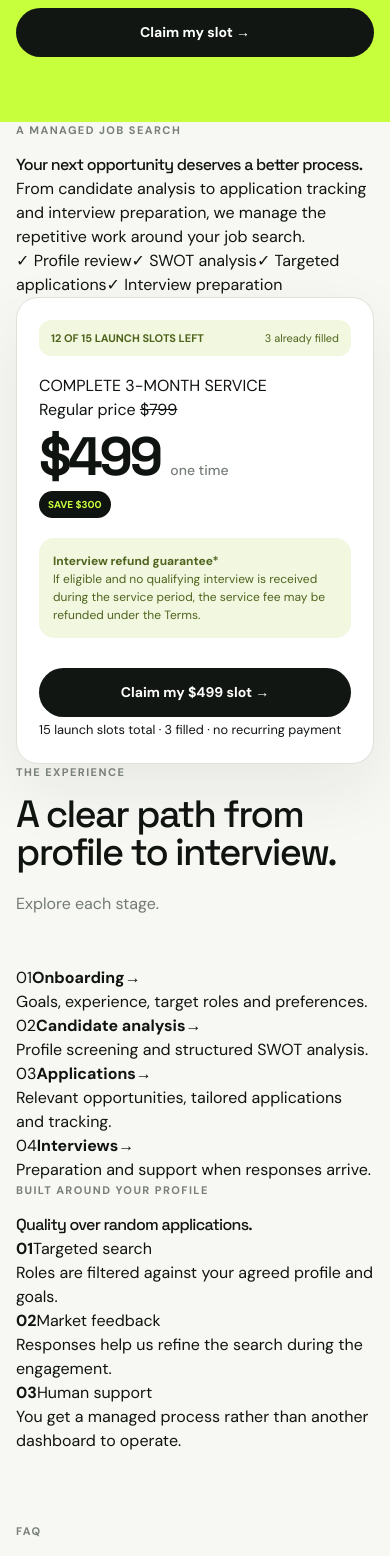
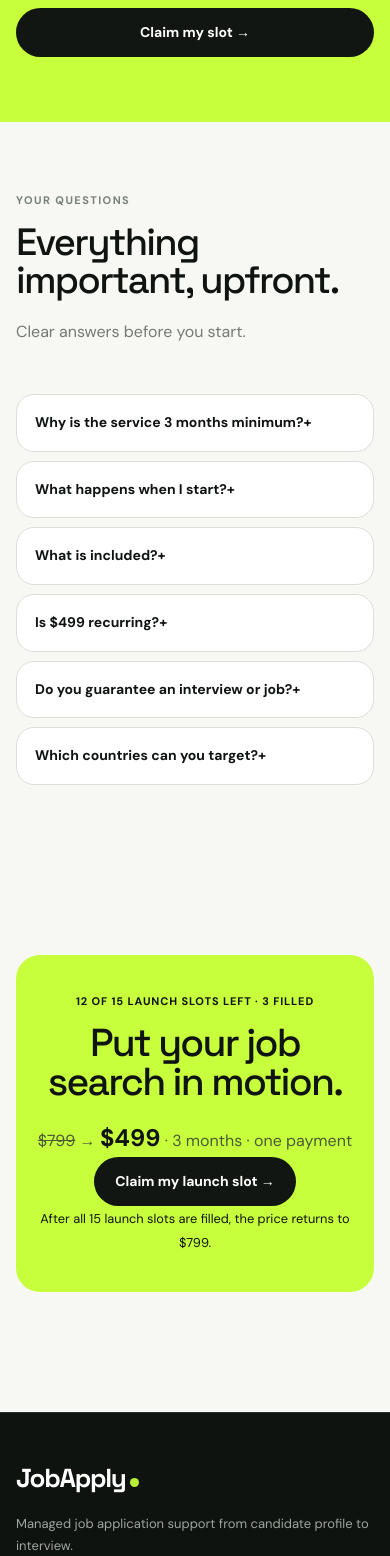
Before and after one commit to supportaff/jobapply, a Next.js app: page / in a window 390 px wide. Shown: the part 5540-7096 px from the top of the page. Built offline with nearby package versions, Linux system fonts and the light colour scheme.

Commit message:
Remove redundant mobile-heavy offer and trust sections

```diff
--- a/app/page.tsx
+++ b/app/page.tsx
@@ -2,7 +2,7 @@ import InteractiveHome from './components/InteractiveHome'
 
 const faqs = [
   ['Why is the service 3 months minimum?', 'A serious search needs time for onboarding, profile analysis, targeted applications, employer response and refinement. Three months gives the process enough runway to generate meaningful market feedback.'],
-  ['What happens when I start?', 'We begin with a structured onboarding and candidate profile review, define your target roles and markets, then complete a SWOT analysis before the application campaign starts.'],
+  ['What happens when I start?', 'We begin with structured onboarding and candidate profile review, define your target roles and markets, then complete a SWOT analysis before the application campaign starts.'],
   ['What is included?', 'Candidate onboarding, profile and SWOT analysis, job discovery, application tailoring and submission, application tracking, progress monitoring and interview preparation.'],
   ['Is $499 recurring?', 'No. $499 is a one-time launch price for the complete 3-month service. The standard price is $799 after the initial 15 launch slots.'],
   ['Do you guarantee an interview or job?', 'We do not guarantee employment or a job offer. If you complete the agreed service requirements and receive no qualifying interview invitation during the eligible service period, the interview refund guarantee may apply subject to the Terms.'],
@@ -14,35 +14,10 @@ export default function Home() {
     <header className="wrap nav"><a className="logo" href="#top">JobApply<span /></a><nav className="navlinks"><a href="#experience">How it works</a><a href="#offer">Pricing</a><a href="#faq">FAQ</a></nav><a className="btn btn-dark" href="#start">Start your search →</a></header>
     <InteractiveHome />
 
-    <section id="offer" className="professional-offer">
-      <div className="wrap professional-offer-grid">
-        <div className="offer-message">
-          <div className="section-kicker">A MANAGED JOB SEARCH</div>
-          <h2>Your next opportunity deserves a <span>better process.</span></h2>
-          <p>From candidate analysis to application tracking and interview preparation, we manage the repetitive work around your job search.</p>
-          <div className="offer-points"><span>✓ Profile review</span><span>✓ SWOT analysis</span><span>✓ Targeted applications</span><span>✓ Interview preparation</span></div>
-        </div>
-        <div className="pricecard pricecard-large">
-          <div className="limited"><strong>12 OF 15 LAUNCH SLOTS LEFT</strong><span>3 already filled</span></div>
-          <div className="price-label">COMPLETE 3-MONTH SERVICE</div>
-          <div className="oldprice">Regular price <s>$799</s></div>
-          <div className="price">$499 <span>one time</span></div>
-          <div className="save">SAVE $300</div>
-          <div className="guarantee"><strong>Interview refund guarantee*</strong><br/>If eligible and no qualifying interview is received during the service period, the service fee may be refunded under the Terms.</div>
-          <a id="start" className="btn btn-dark" href="mailto:hello@jobapply.com?subject=Claim%20JobApply%20Launch%20Slot">Claim my $499 slot →</a>
-          <small className="price-note">15 launch slots total · 3 filled · no recurring payment</small>
-        </div>
-      </div>
-    </section>
+    <section id="offer" className="section faq-section"><div className="wrap"><div className="sectionhead compact"><div><div className="section-kicker">YOUR QUESTIONS</div><h2>Everything important, upfront.</h2></div><p>Clear answers before you start.</p></div><div className="faqgrid">{faqs.map(([q,a])=><details className="faq" key={q}><summary><span>{q}</span><b>+</b></summary><p>{a}</p></details>)}</div></div></section>
 
-    <section className="interactive-benefits"><div className="wrap"><div className="sectionhead compact"><div><div className="section-kicker">THE EXPERIENCE</div><h2>A clear path from profile to interview.</h2></div><p>Explore each stage.</p></div><div className="benefit-cards"><div className="benefit-card"><span>01</span><b>Onboarding</b><i>→</i><p>Goals, experience, target roles and preferences.</p></div><div className="benefit-card"><span>02</span><b>Candidate analysis</b><i>→</i><p>Profile screening and structured SWOT analysis.</p></div><div className="benefit-card"><span>03</span><b>Applications</b><i>→</i><p>Relevant opportunities, tailored applications and tracking.</p></div><div className="benefit-card"><span>04</span><b>Interviews</b><i>→</i><p>Preparation and support when responses arrive.</p></div></div></div></section>
+    <section id="faq" className="wrap cta"><div className="ctabox"><div className="ctaeyebrow">12 OF 15 LAUNCH SLOTS LEFT · 3 FILLED</div><h2>Put your job search in motion.</h2><p><s>$799</s> → <strong>$499</strong> · 3 months · one payment</p><div className="actions center-actions"><a className="btn btn-dark" href="#start">Claim my launch slot →</a></div><small>After all 15 launch slots are filled, the price returns to $799.</small></div></section>
 
-    <section className="trust-section"><div className="wrap trust-grid"><div><div className="section-kicker">BUILT AROUND YOUR PROFILE</div><h2>Quality over random applications.</h2></div><div className="trust-items"><div><strong>01</strong><span>Targeted search</span><p>Roles are filtered against your agreed profile and goals.</p></div><div><strong>02</strong><span>Market feedback</span><p>Responses help us refine the search during the engagement.</p></div><div><strong>03</strong><span>Human support</span><p>You get a managed process rather than another dashboard to operate.</p></div></div></div></section>
-
-    <section id="faq" className="section faq-section"><div className="wrap"><div className="sectionhead compact"><div><div className="section-kicker">FAQ</div><h2>Before you start.</h2></div><p>Short answers to the important questions.</p></div><div className="faqgrid">{faqs.map(([q,a])=><details className="faq" key={q}><summary><span>{q}</span><b>+</b></summary><p>{a}</p></details>)}</div></div></section>
-
-    <section className="wrap cta"><div className="ctabox"><div className="ctaeyebrow">12 OF 15 LAUNCH SLOTS LEFT</div><h2>Put your job search in motion.</h2><p><s>$799</s> → <strong>$499</strong> · 3 months · one payment</p><div className="actions center-actions"><a className="btn btn-dark" href="#start">Claim my launch slot →</a></div><small>3 slots filled. After 15 launch slots, the price returns to $799.</small></div></section>
-
-    <footer className="site-footer"><div className="wrap footer-main"><div className="footer-brand"><a className="footer-logo" href="#top">JobApply<span /></a><p>Managed job application support from candidate profile to interview.</p><div className="footer-badge">MANAGED CAREER SERVICE</div></div><div className="footer-col"><h4>Explore</h4><a href="#experience">How it works</a><a href="#offer">Pricing</a><a href="#faq">FAQ</a></div><div className="footer-col"><h4>Service</h4><a href="#service">Candidate analysis</a><a href="#experience">Interview preparation</a><a href="#service">Global job search</a></div><div className="footer-col"><h4>Legal</h4><a href="/terms">Terms & Conditions</a><a href="/privacy">Privacy Policy</a><a href="mailto:hello@jobapply.com">Contact</a></div></div><div className="wrap footer-bottom"><span>© 2026 JobApply. All rights reserved.</span><span>3-month minimum · $499 launch offer · 12 of 15 slots left</span><span>Refund terms apply · No job offer guaranteed.</span></div></footer>
+    <footer className="site-footer"><div className="wrap footer-main"><div className="footer-brand"><a className="footer-logo" href="#top">JobApply<span /></a><p>Managed job application support from candidate profile to interview.</p><div className="footer-badge">MANAGED CAREER SERVICE</div></div><div className="footer-col"><h4>Explore</h4><a href="#experience">How it works</a><a href="#offer">Pricing</a><a href="#faq">FAQ</a></div><div className="footer-col"><h4>Service</h4><a href="#service">Candidate analysis</a><a href="#experience">Interview preparation</a><a href="#service">Global job search</a></div><div className="footer-col"><h4>Legal</h4><a href="/terms">Terms & Conditions</a><a href="/privacy">Privacy</a><a href="mailto:hello@jobapply.com">Contact</a></div></div><div className="wrap footer-bottom"><span>© 2026 JobApply. All rights reserved.</span><span>3-month minimum · $499 launch offer · 12 of 15 slots left</span><span>Refund terms apply · No job offer guaranteed.</span></div></footer>
   </main>
 }
```
